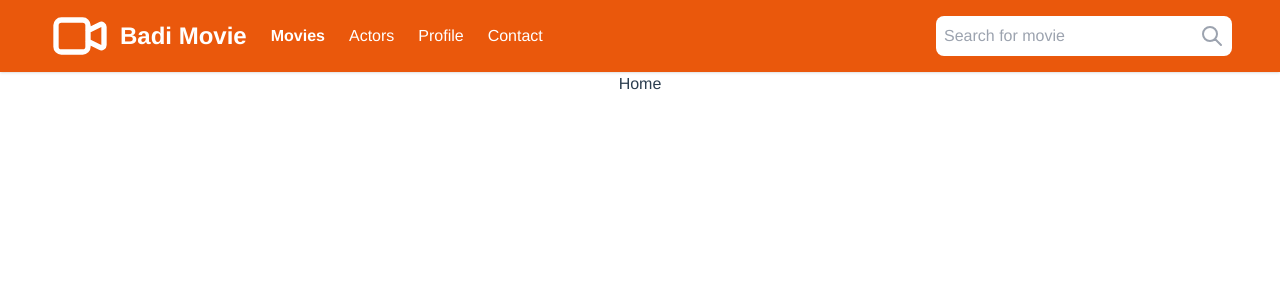
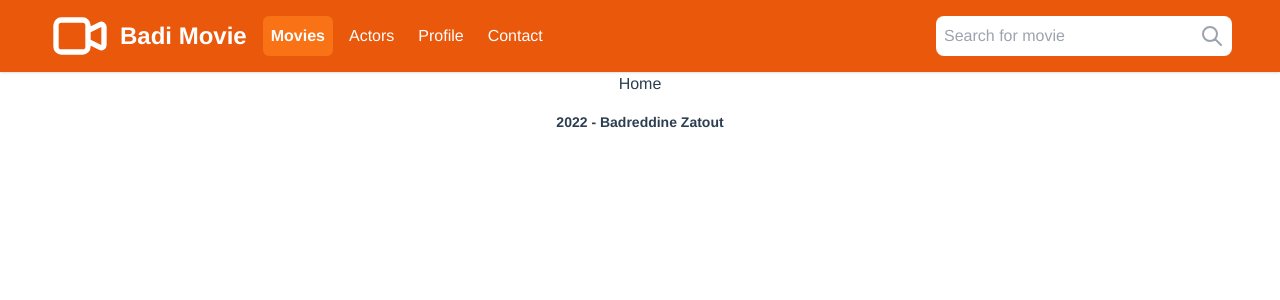
Before and after one commit to BadreddineZatout/Badi-Movies, a Vue app: page / in a window 1280 px wide. Shown: the top 300 px of the page. Built offline with nearby package versions, Linux system fonts and the light colour scheme.

Commit message:
add footer

```diff
--- a/src/components/Footer.vue
+++ b/src/components/Footer.vue
@@ -1,5 +1,7 @@
 <template>
-  <div></div>
+  <div class="text-center text-sm font-semibold mt-4">
+    2022 - Badreddine Zatout
+  </div>
 </template>
 
 <script setup>
--- a/src/components/Navbar.vue
+++ b/src/components/Navbar.vue
@@ -62,32 +62,44 @@
       <div class="hidden sm:flex items-centre text-white">
         <router-link :to="{ name: 'Home' }">
           <button
-            class="hover:font-semibold p-2 mr-2"
-            :class="{ 'font-bold': route.fullPath === '/' }"
+            class="hover:font-semibold p-2 mr-2 rounded-md"
+            :class="{
+              'bg-orange-500': route.fullPath === '/',
+              'font-semibold': route.fullPath === '/',
+            }"
           >
             Movies
           </button>
         </router-link>
         <router-link :to="{ name: 'Actors' }">
           <button
-            class="hover:font-semibold p-2 mr-2"
-            :class="{ 'font-bold': route.fullPath === '/actors' }"
+            class="hover:font-semibold p-2 mr-2 rounded-md"
+            :class="{
+              'bg-orange-500': route.fullPath === '/actors',
+              'font-bold': route.fullPath === '/actors',
+            }"
           >
             Actors
           </button>
         </router-link>
         <router-link :to="{ name: 'Profile' }">
           <button
-            class="hover:font-semibold p-2 mr-2"
-            :class="{ 'font-bold': route.fullPath === '/profile' }"
+            class="hover:font-semibold p-2 mr-2 rounded-md"
+            :class="{
+              'bg-orange-500': route.fullPath === '/profile',
+              'font-bold': route.fullPath === '/profile',
+            }"
           >
             Profile
           </button>
         </router-link>
         <router-link :to="{ name: 'Contact' }">
           <button
-            class="hover:font-semibold p-2 mr-2"
-            :class="{ 'font-bold': route.fullPath === '/contact' }"
+            class="hover:font-semibold p-2 mr-2 rounded-md"
+            :class="{
+              'bg-orange-500': route.fullPath === '/contact',
+              'font-bold': route.fullPath === '/contact',
+            }"
           >
             Contact
           </button>
```
